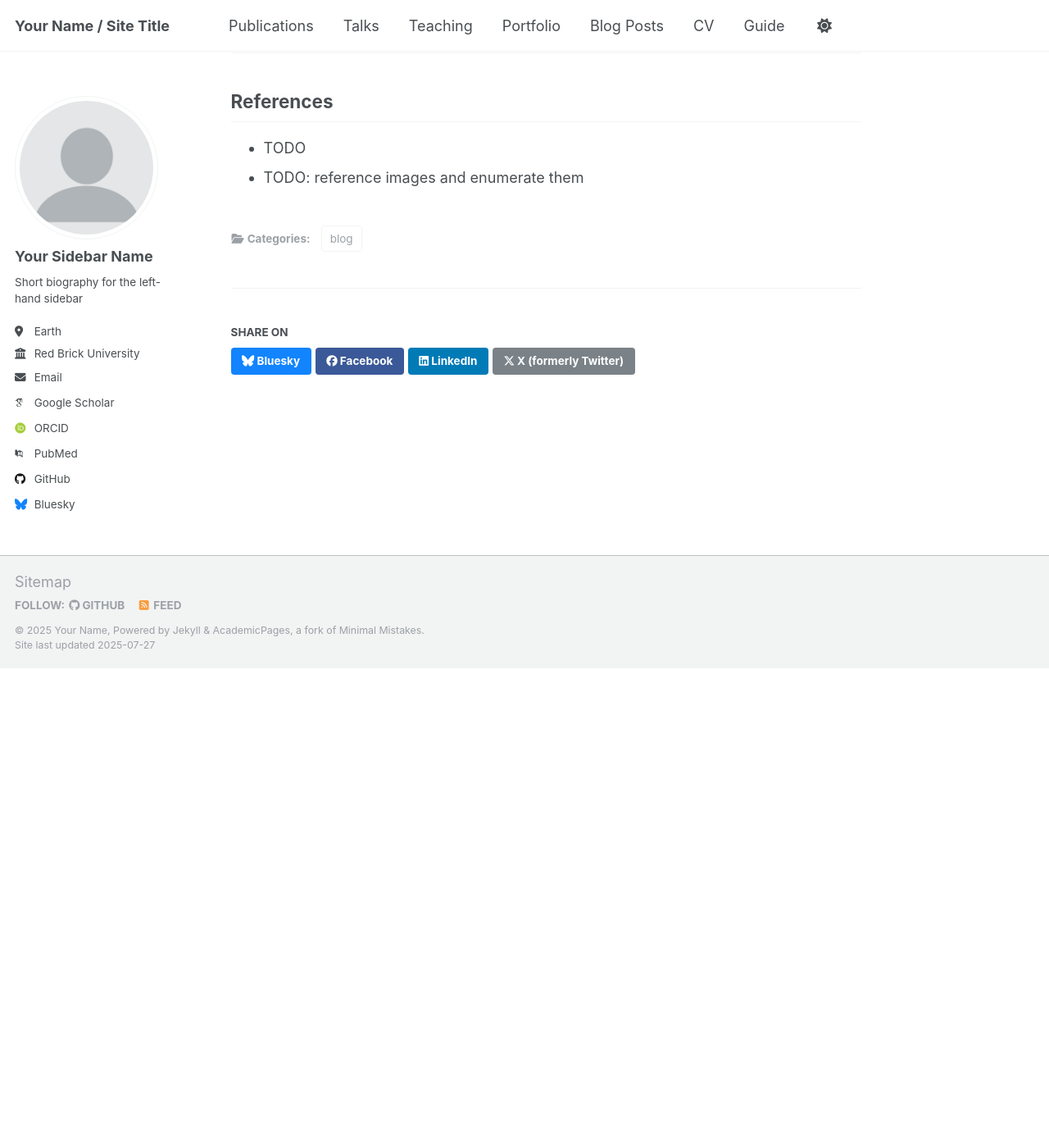
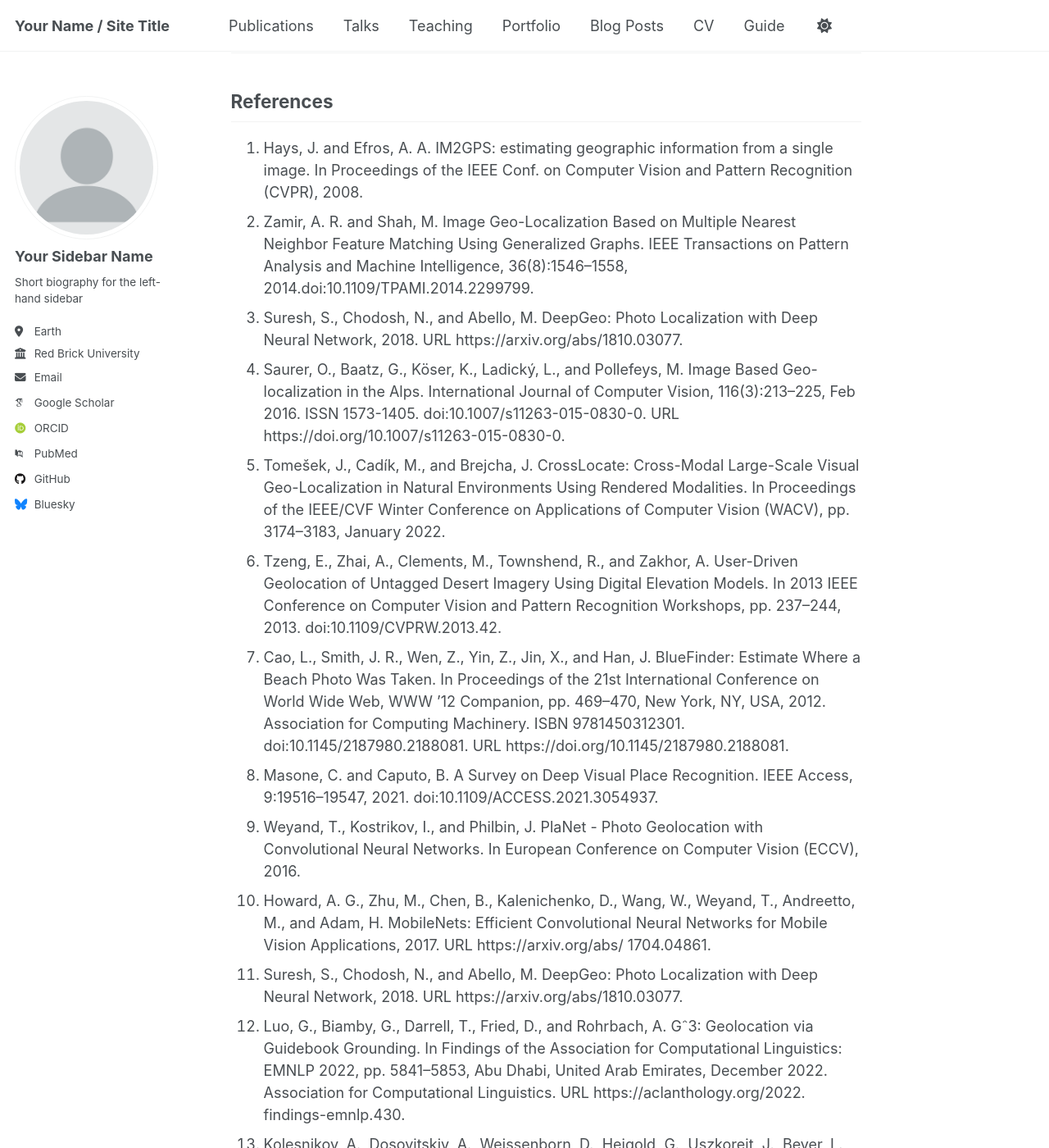
Before and after one commit to Smilooooo/Smilooooo.github.io, a Jekyll site: the page built from _posts/2025-05-13-pigeon-post.md, in a window 1280 px wide and 1400 px high, scrolled down 24473 px. Shown: the whole window at 82% size. Built offline with Jekyll 4.4.1, drawn with Linux system fonts in a browser that asks for light colours; some web fonts are replaced; before the commit the page ends 25288 px from its top, so only the background shows below that; some of the changed text lies outside the part shown.

Commit message:
Update 2025-05-13-pigeon-post.md

```diff
--- a/_posts/2025-05-13-pigeon-post.md
+++ b/_posts/2025-05-13-pigeon-post.md
@@ -10,7 +10,7 @@ classes: wide
 
 ## Motivation
 
-GeoGuessr, a popular online game with a dedicated community, challenges players to identify locations from images provided by Google Street View, demonstrating the difficulty of accurately guessing image locations. Advances in artificial intelligence (AI), particularly in multimodal and visual AI technologies, have created opportunities to automate and enhance this task significantly. Inspired by this concept, the introduction of the PIGEON model—"Predicting Image Geolocations"—leverages advanced visual embeddings from CLIP-ViT to significantly improve accuracy in automated image geolocation. <br>
+GeoGuessr, a popular online game with a dedicated community, challenges players to identify locations from images provided by Google Street View, demonstrating the difficulty of accurately guessing image locations. Advances in artificial intelligence (AI), particularly in multimodal and visual AI technologies, have created opportunities to automate and enhance this task significantly. Inspired by this concept, the introduction of the PIGEON model "Predicting Image Geolocations" leverages advanced visual embeddings from CLIP-ViT to significantly improve accuracy in automated image geolocation. <br>
 
 This blog post aims to provide a comprehensive overview of the key ideas behind PIGEON, place it within the broader context of multimodal AI research, and explore practical applications and ethical considerations of this technology. As we will later showcase, this approach can even outperform GeoGuessr professionals in pinpointing geolocations on the map based on Street View images.
 Join us as we explore the capabilities of PIGEON!
@@ -413,6 +413,21 @@ That said, PIGEON still encounters scenarios where uncertainty remains high (sho
 ---
 
 ## References
-
-- TODO
-- TODO: reference images and enumerate them
+1. Hays, J. and Efros, A. A. IM2GPS: estimating geographic information from a single image. In Proceedings of the IEEE Conf. on Computer Vision and Pattern Recognition (CVPR), 2008.
+2. Zamir, A. R. and Shah, M. Image Geo-Localization Based on Multiple Nearest Neighbor Feature Matching Using Generalized Graphs. IEEE Transactions on Pattern Analysis and Machine Intelligence, 36(8):1546–1558, 2014.doi:10.1109/TPAMI.2014.2299799.
+3. Suresh, S., Chodosh, N., and Abello, M. DeepGeo: Photo Localization with Deep Neural Network, 2018. URL https://arxiv.org/abs/1810.03077.
+4. Saurer, O., Baatz, G., Köser, K., Ladický, L., and Pollefeys, M. Image Based Geo-localization in the Alps. International Journal of Computer Vision, 116(3):213–225, Feb 2016. ISSN 1573-1405. doi:10.1007/s11263-015-0830-0. URL https://doi.org/10.1007/s11263-015-0830-0.
+5. Tomešek, J., Cadík, M., and Brejcha, J. CrossLocate: Cross-Modal Large-Scale Visual Geo-Localization in Natural Environments Using Rendered Modalities. In Proceedings of the IEEE/CVF Winter Conference on Applications of Computer Vision (WACV), pp. 3174–3183, January 2022.
+6. Tzeng, E., Zhai, A., Clements, M., Townshend, R., and Zakhor, A. User-Driven Geolocation of Untagged Desert Imagery Using Digital Elevation Models. In 2013 IEEE Conference on Computer Vision and Pattern Recognition Workshops, pp. 237–244, 2013. doi:10.1109/CVPRW.2013.42.
+7. Cao, L., Smith, J. R., Wen, Z., Yin, Z., Jin, X., and Han, J. BlueFinder: Estimate Where a Beach Photo Was Taken. In Proceedings of the 21st International Conference on World Wide Web, WWW ’12 Companion, pp. 469–470, New York, NY, USA, 2012. Association for Computing Machinery. ISBN 9781450312301. doi:10.1145/2187980.2188081. URL https://doi.org/10.1145/2187980.2188081.
+8. Masone, C. and Caputo, B. A Survey on Deep Visual Place Recognition. IEEE Access, 9:19516–19547, 2021. doi:10.1109/ACCESS.2021.3054937.
+9. Weyand, T., Kostrikov, I., and Philbin, J. PlaNet - Photo Geolocation with Convolutional Neural Networks. In European Conference on Computer Vision (ECCV), 2016.
+10. Howard, A. G., Zhu, M., Chen, B., Kalenichenko, D., Wang, W., Weyand, T., Andreetto, M., and Adam, H. MobileNets: Efficient Convolutional Neural Networks for Mobile Vision Applications, 2017. URL https://arxiv.org/abs/ 1704.04861.
+11. Suresh, S., Chodosh, N., and Abello, M. DeepGeo: Photo Localization with Deep Neural Network, 2018. URL https://arxiv.org/abs/1810.03077.
+12. Luo, G., Biamby, G., Darrell, T., Fried, D., and Rohrbach, A. Gˆ3: Geolocation via Guidebook Grounding. In Findings of the Association for Computational Linguistics: EMNLP 2022, pp. 5841–5853, Abu Dhabi, United Arab Emirates, December 2022. Association for Computational Linguistics. URL https://aclanthology.org/2022. findings-emnlp.430.
+13. Kolesnikov, A., Dosovitskiy, A., Weissenborn, D., Heigold, G., Uszkoreit, J., Beyer, L., Minderer, M., Dehghani, M., Houlsby, N., Gelly, S., Unterthiner, T., and Zhai, X. An image is worth 16x16 words: Transformers for image recognition at scale. 2021.
+14. Radford, A., Kim, J. W., Hallacy, C., Ramesh, A., Goh, G., Agarwal, S., Sastry, G., Askell, A., Mishkin, P., Clark, J., Krueger, G., and Sutskever, I. Learning Transferable Visual Models From Natural Language Supervision, 2021.
+15. OpenAI. GPT-4V(ision) System Card, September 2023.
+16. Müller-Budack, E., Pustu-Iren, K., and Ewerth, R. Geolocation Estimation of Photos Using a Hierarchical Model and Scene Classification. In Ferrari, V., Hebert, M., Sminchisescu, C., and Weiss, Y. (eds.), Computer Vision – ECCV 2018, pp. 575–592, Cham, 2018. Springer International Publishing. ISBN 978-3-030-01258-8.
+17. Seo, P. H., Weyand, T., Sim, J., and Han, B. CPlaNet: Enhancing Image Geolocalization by Combinatorial Partitioning of Maps, 2018.
+18. Haas, L., Skreta, M., Alberti, S., and Finn, C., 2024, [PIGEON: Predicting Image Geolocations](https://doi.org/10.48550/arXiv.2307.05845). Accepted at CVPR 2024. arXiv:2307.05845 [cs.CV].
```
